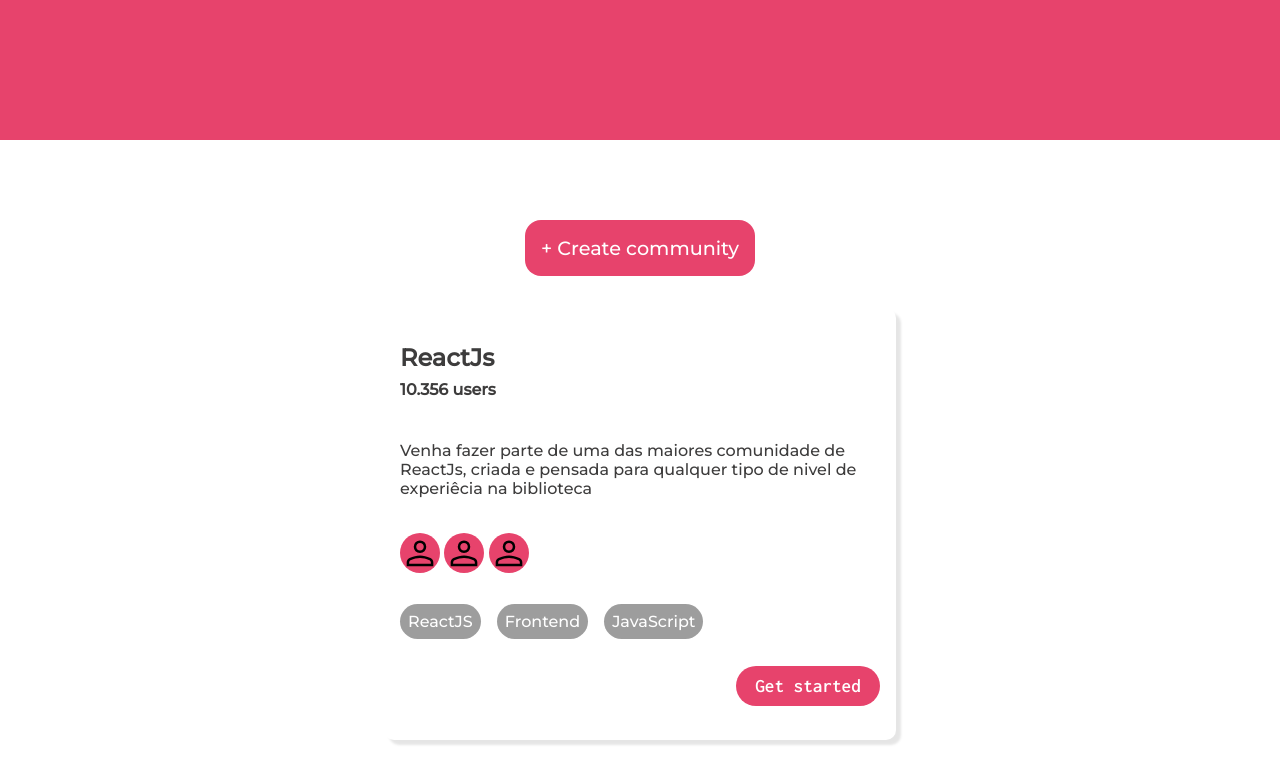
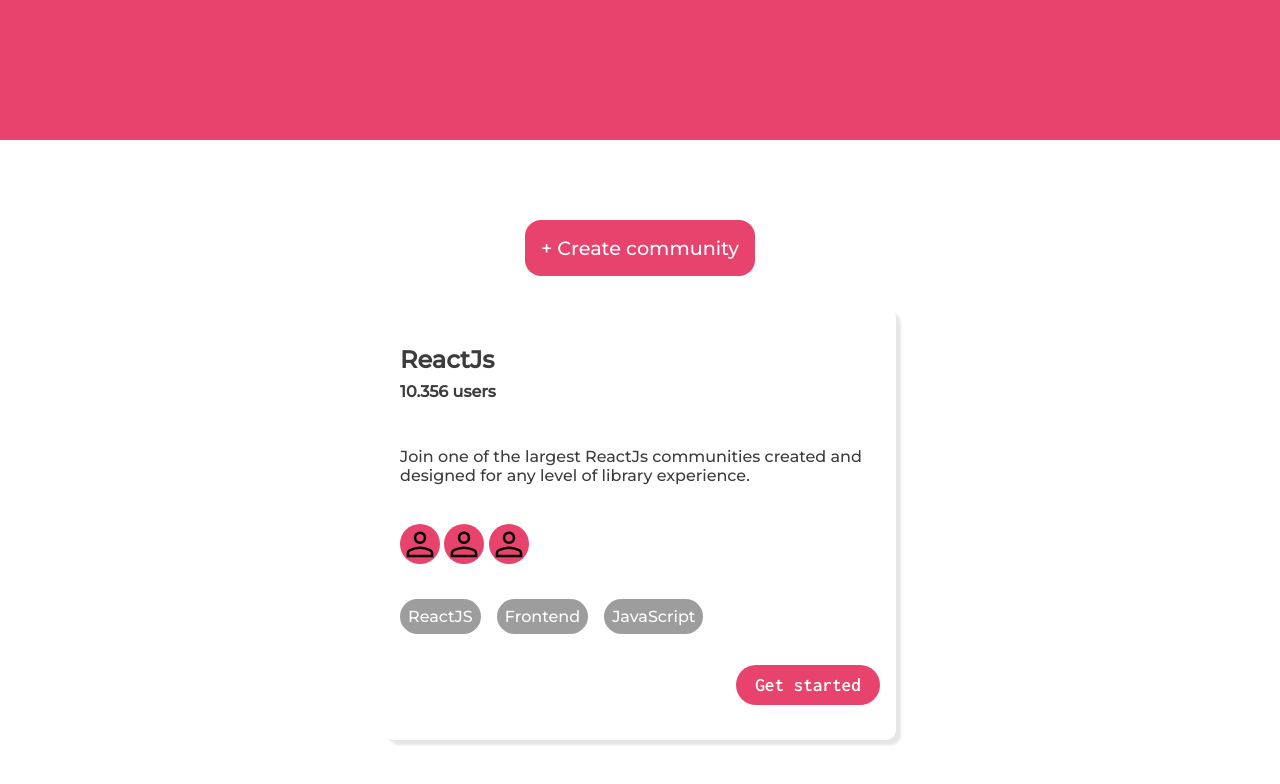
Before and after one commit to diogenesOliver/community.dev, a plain HTML site: page index.html in a window 1280 px wide. Shown: the part 1692-2476 px from the top of the page. Drawn offline with nearby package versions, Linux system fonts and the light colour scheme; files that its build step writes are made by us from their sources.

Commit message:
Changing text default

```diff
--- a/index.html
+++ b/index.html
@@ -168,7 +168,7 @@
                 </div>
 
                 <div class="description">
-                    <p> Venha fazer parte de uma das maiores comunidade de ReactJs, criada e pensada para qualquer tipo de nivel de experiêcia na biblioteca </p>
+                    <p> Join one of the largest ReactJs communities created and designed for any level of library experience. </p>
                 </div>
 
                 <div class="user-image-perfil">
```
